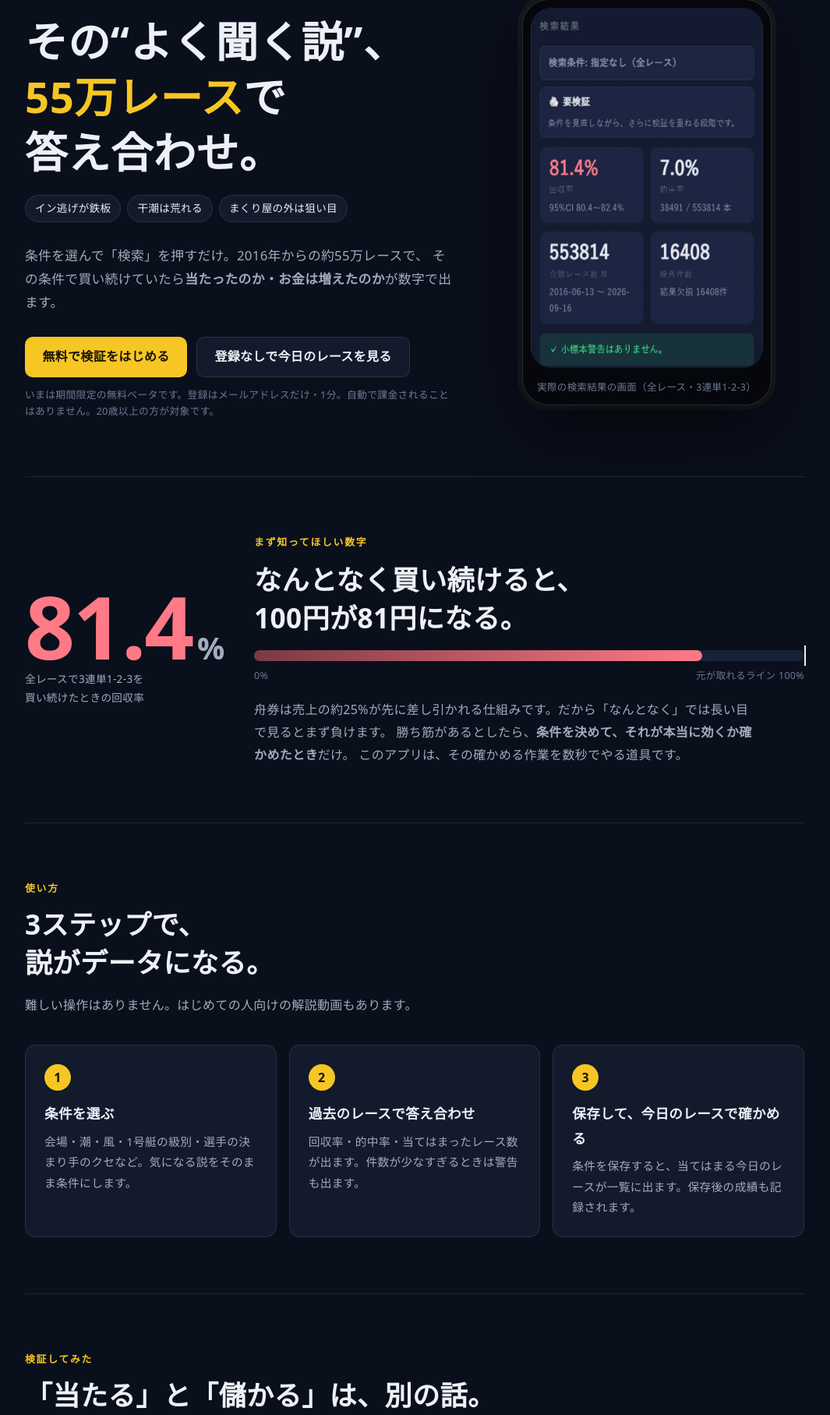
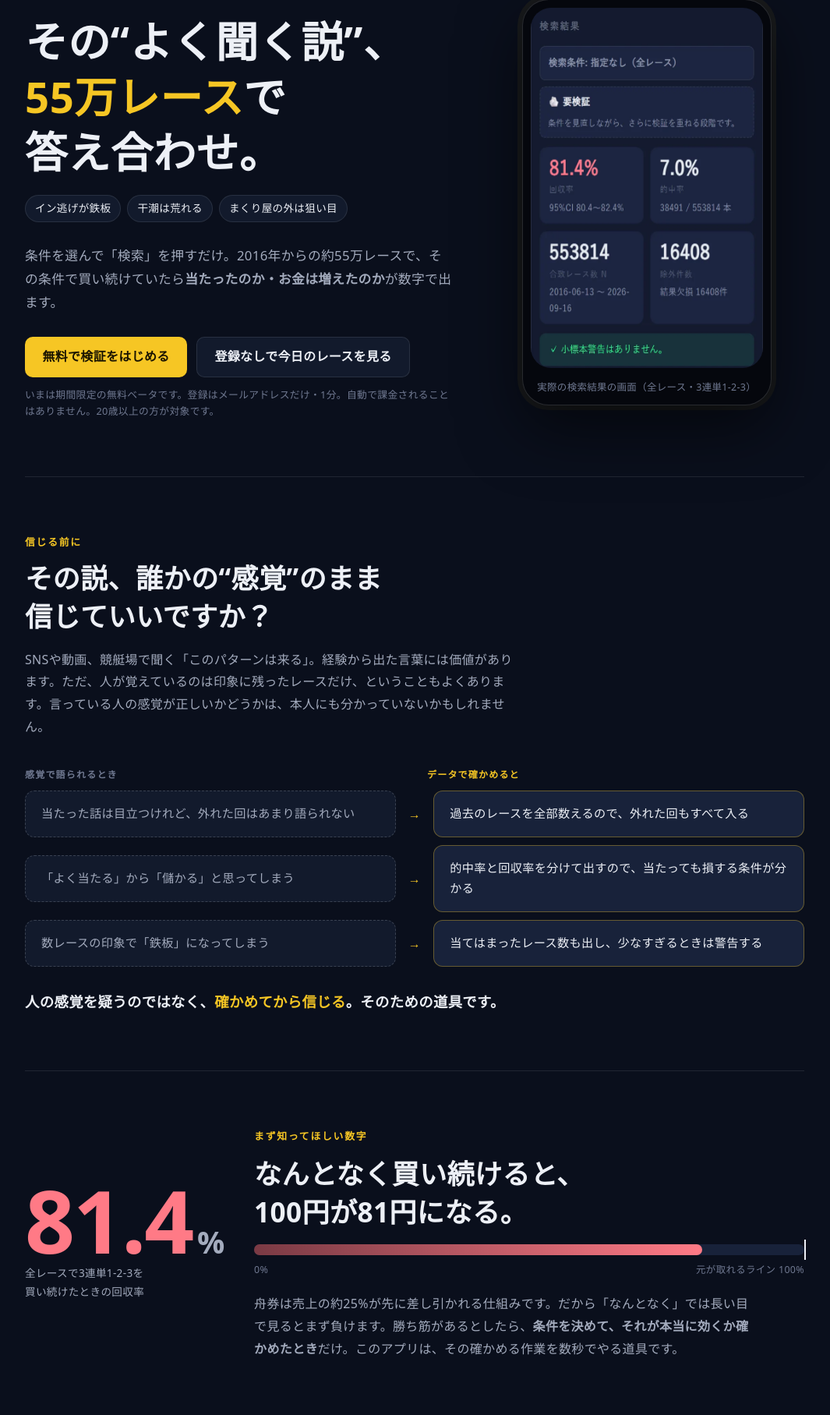
Before and after one commit to tsuyoshiyasuda0105/boatrace-analysis, a Flask app: template src/web/templates/lp.html in a window 1280 px wide. Shown: the part 127-1942 px from the top of the page at 78% size, without its empty margins (108-1173 px from the left). Run offline with Flask 3, Linux system fonts and the light colour scheme; the template is opened without the code that fills it, so the values that code supplies are empty.

Commit message:
Ask landing-page visitors whether to trust someone else's feel
Co-Authored-By: Claude Opus 5 <noreply@anthropic.com>

```diff
--- a/src/web/templates/lp.html
+++ b/src/web/templates/lp.html
@@ -117,6 +117,17 @@
     .meter-labels { display: flex; justify-content: space-between; color: var(--mute); font-size: .78rem; margin-top: 8px; }
     .truth p { margin: 0 0 12px; }
 
+    /* ---- 感覚とデータ ---- */
+    .vs { display: grid; gap: 10px; margin: 0 0 28px; }
+    .vs-row { display: grid; grid-template-columns: 1fr auto 1fr; gap: 16px; align-items: center; }
+    .vs-cell { padding: 16px 20px; border-radius: 12px; font-size: .95rem; line-height: 1.7; }
+    .vs-feel { background: var(--panel); border: 1px dashed rgba(237,240,246,.18); color: var(--dim); }
+    .vs-data { background: var(--panel-2); border: 1px solid rgba(246,198,36,.35); }
+    .vs-arrow { color: var(--yellow); font-weight: 900; }
+    .vs-head { font-size: .75rem; font-weight: 700; letter-spacing: .1em; color: var(--mute); }
+    .vs-head span:last-child { color: var(--yellow); }
+    .closing { font-size: 1.15rem; font-weight: 800; margin: 0; }
+
     /* ---- 手順 ---- */
     .steps { display: grid; grid-template-columns: repeat(3, 1fr); gap: 16px; margin: 0; padding: 0; list-style: none; counter-reset: step; }
     .steps li { padding: 24px; background: var(--panel); border-radius: 14px; border: 1px solid var(--line); }
@@ -184,6 +195,9 @@
       .hero, .split, .truth { grid-template-columns: 1fr; gap: 32px; }
       .hero { padding: 16px 0 56px; }
       .steps, .cases, .media, .price { grid-template-columns: 1fr; }
+      .vs-row { grid-template-columns: 1fr; gap: 4px; }
+      .vs-arrow { justify-self: center; transform: rotate(90deg); }
+      .vs-head { display: none; }
       section { padding: 56px 0; }
       .cta-row .btn { flex: 1 1 100%; }
       .dock {
@@ -216,9 +230,7 @@
             <li>まくり屋の外は狙い目</li>
           </ul>
           <p class="lead">
-            条件を選んで「検索」を押すだけ。2016年からの約55万レースで、
-            その条件で買い続けていたら<strong>当たったのか・お金は増えたのか</strong>が数字で出ます。
-          </p>
+            条件を選んで「検索」を押すだけ。2016年からの約55万レースで、その条件で買い続けていたら<strong>当たったのか・お金は増えたのか</strong>が数字で出ます。</p>
           <div class="cta-row">
             <a class="btn btn-main" href="{{ url_for('signup_supabase') }}">無料で検証をはじめる</a>
             <a class="btn btn-sub" href="{{ url_for('races') }}">登録なしで今日のレースを見る</a>
@@ -232,6 +244,32 @@
           <figcaption class="phone-cap">実際の検索結果の画面（全レース・3連単1-2-3）</figcaption>
         </figure>
       </div>
+
+      <section aria-labelledby="feel-h">
+        <p class="sec-label">信じる前に</p>
+        <h2 id="feel-h">その説、誰かの“感覚”のまま<br>信じていいですか？</h2>
+        <p class="sec-lead">
+          SNSや動画、競艇場で聞く「このパターンは来る」。経験から出た言葉には価値があります。ただ、人が覚えているのは印象に残ったレースだけ、ということもよくあります。言っている人の感覚が正しいかどうかは、本人にも分かっていないかもしれません。</p>
+        <div class="vs">
+          <div class="vs-row vs-head" aria-hidden="true"><span>感覚で語られるとき</span><span></span><span>データで確かめると</span></div>
+          <div class="vs-row">
+            <div class="vs-cell vs-feel">当たった話は目立つけれど、外れた回はあまり語られない</div>
+            <div class="vs-arrow" aria-hidden="true">→</div>
+            <div class="vs-cell vs-data">過去のレースを全部数えるので、外れた回もすべて入る</div>
+          </div>
+          <div class="vs-row">
+            <div class="vs-cell vs-feel">「よく当たる」から「儲かる」と思ってしまう</div>
+            <div class="vs-arrow" aria-hidden="true">→</div>
+            <div class="vs-cell vs-data">的中率と回収率を分けて出すので、当たっても損する条件が分かる</div>
+          </div>
+          <div class="vs-row">
+            <div class="vs-cell vs-feel">数レースの印象で「鉄板」になってしまう</div>
+            <div class="vs-arrow" aria-hidden="true">→</div>
+            <div class="vs-cell vs-data">当てはまったレース数も出し、少なすぎるときは警告する</div>
+          </div>
+        </div>
+        <p class="closing">人の感覚を疑うのではなく、<span style="color:var(--yellow)">確かめてから信じる</span>。そのための道具です。</p>
+      </section>
 
       <section aria-labelledby="truth-h">
         <div class="truth">
@@ -247,10 +285,7 @@
               <div class="meter-labels"><span>0%</span><span>元が取れるライン 100%</span></div>
             </div>
             <p class="sec-lead" style="margin:0">
-              舟券は売上の約25%が先に差し引かれる仕組みです。だから「なんとなく」では長い目で見るとまず負けます。
-              勝ち筋があるとしたら、<strong>条件を決めて、それが本当に効くか確かめたとき</strong>だけ。
-              このアプリは、その確かめる作業を数秒でやる道具です。
-            </p>
+              舟券は売上の約25%が先に差し引かれる仕組みです。だから「なんとなく」では長い目で見るとまず負けます。勝ち筋があるとしたら、<strong>条件を決めて、それが本当に効くか確かめたとき</strong>だけ。このアプリは、その確かめる作業を数秒でやる道具です。</p>
           </div>
         </div>
       </section>
@@ -279,9 +314,7 @@
         <p class="sec-label">検証してみた</p>
         <h2 id="cases-h">「当たる」と「儲かる」は、別の話。</h2>
         <p class="sec-lead">
-          実際にこのアプリで確かめた例です。勝率が上がる条件は見つかっても、
-          オッズにもう織り込まれていて、お金は増えないことがほとんど。そこまで数字で見えるのが検証の価値です。
-        </p>
+          実際にこのアプリで確かめた例です。勝率が上がる条件は見つかっても、オッズにもう織り込まれていて、お金は増えないことがほとんど。そこまで数字で見えるのが検証の価値です。</p>
         <div class="cases">
           <article class="case">
             <p class="claim">大村は満潮だとイン逃げが決まりやすい</p>
```
Also changed, not shown: tests/test_lp_page.py (+5 -0 lines).
